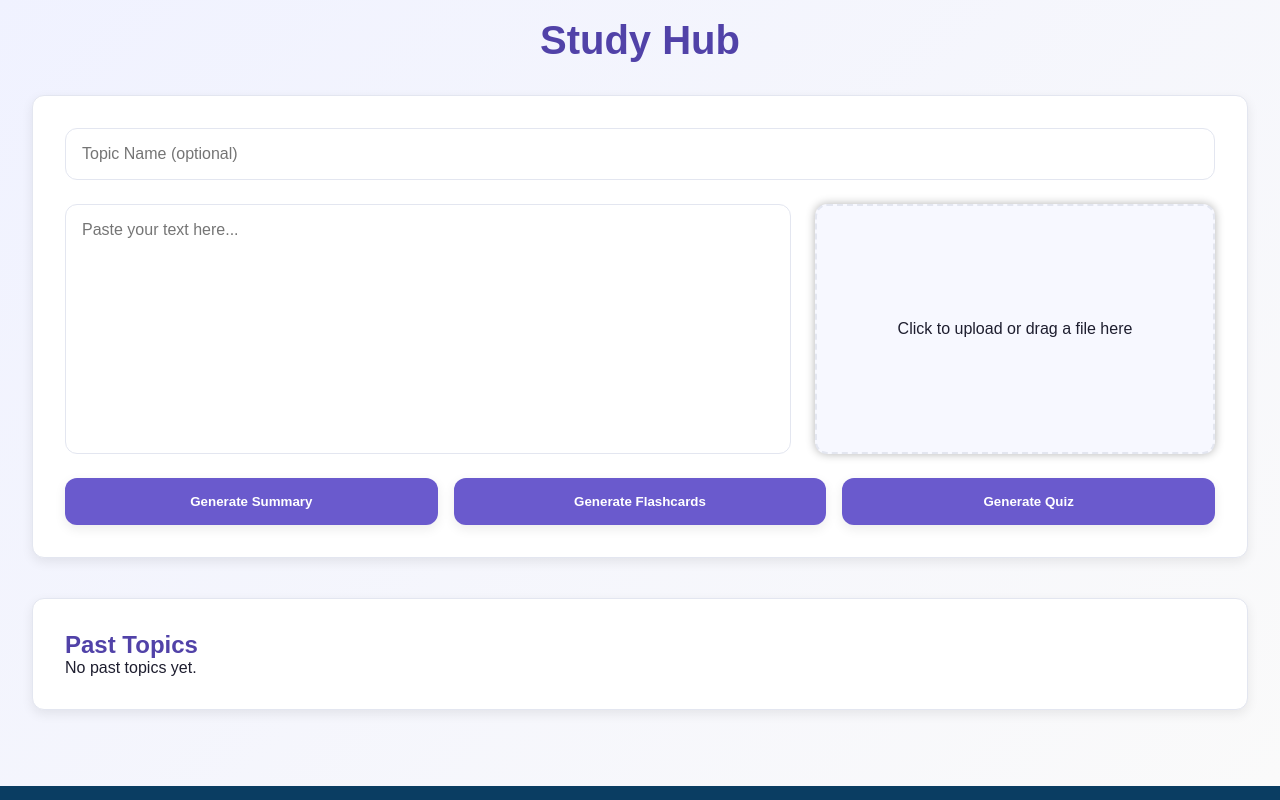
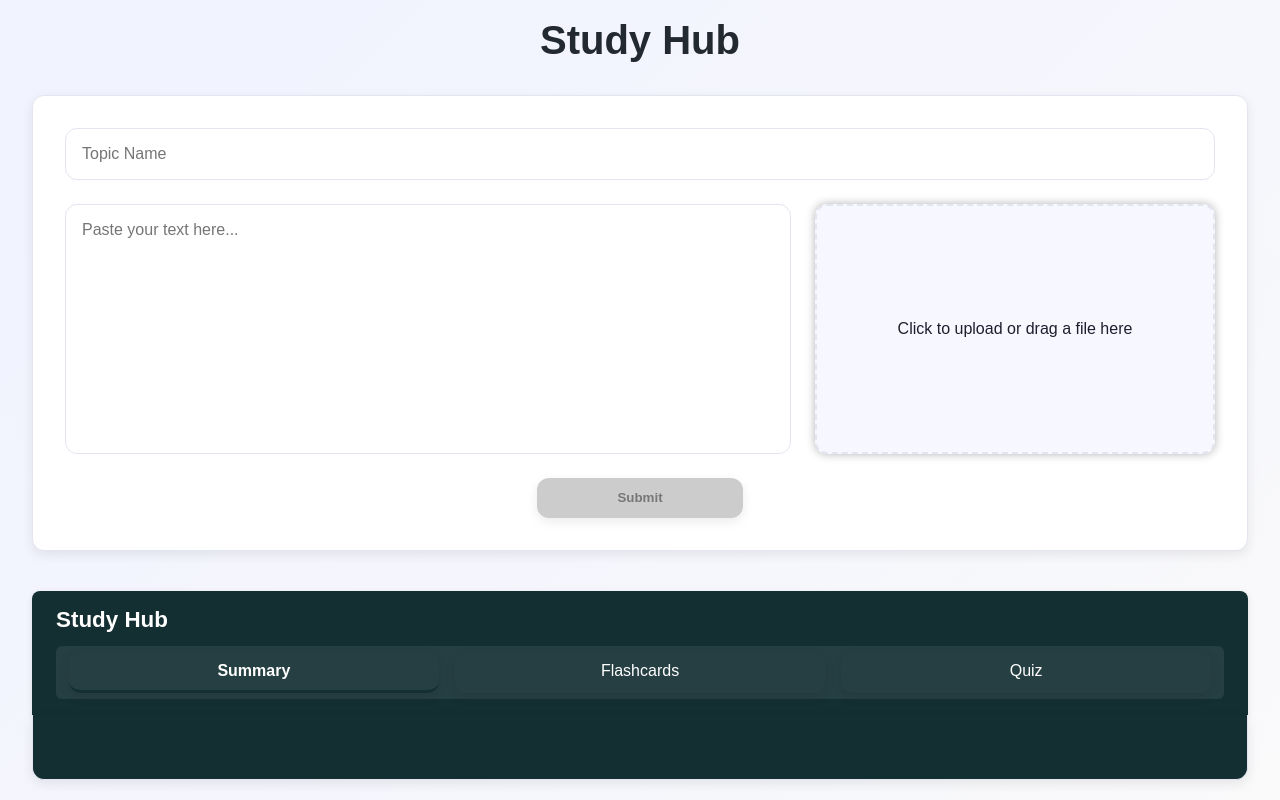
Before and after one commit to YashRajput74/sahajMarg, a React (Vite) app: page /features in a window 1280 px wide. Shown: the part 340-1140 px from the top of the page. Built offline with nearby package versions, Linux system fonts and the light colour scheme.

Commit message:
some UI changes

```diff
--- a/src/components/StudyHub.css
+++ b/src/components/StudyHub.css
@@ -1,8 +1,8 @@
 :root {
     --bg-color: #f8f9fc;
     --text-color: #1e1e2f;
-    --primary: #6a5acd;
-    --primary-dark: #5142a8;
+    --primary: #142F32;
+    --primary-dark: #232930;
     --secondary: #ff8a5c;
     --card-bg: #ffffff;
     --border-color: #e3e6f0;
@@ -125,10 +125,18 @@
 }
 
 /* ===== BUTTONS ===== */
+
 .button-group {
     display: flex;
-    flex-wrap: wrap;
-    gap: 1rem;
+    justify-content: center;
+}
+
+.button-group button {
+    flex: 0;
+    width: auto;
+    padding: 0.8rem 5rem;
+    align-self: center;
+
 }
 
 button {
@@ -304,6 +312,125 @@ button:disabled {
     line-height: 1.5;
 }
 
+/* ===== TABS ===== */
+.tab-nav {
+    display: flex;
+    justify-content: center;
+    margin-bottom: 2rem;
+}
+
+.tab-nav button {
+    background: none;
+    border: 1px solid var(--border-color);
+    color: var(--primary-dark);
+    padding: 1rem 2rem;
+    font-size: 1.2rem;
+    cursor: pointer;
+    border-radius: var(--radius);
+    transition: var(--transition);
+    font-weight: bold;
+}
+
+.tab-nav button:hover {
+    background-color: var(--primary);
+    color: white;
+}
+
+.tab-nav button.tab-active {
+    background-color: var(--primary);
+    color: white;
+}
+
+.tab-nav button:focus {
+    outline: none;
+}
+
+/* ===== TABS ===== */
+.tab-nav {
+    display: flex;
+    justify-content: center;
+    align-items: center;
+    border-bottom: 2px solid var(--border-color);
+    margin-bottom: 2rem;
+    gap: 1rem;
+    flex-wrap: wrap;
+}
+
+.tab-nav button {
+    background: transparent;
+    border: none;
+    border-bottom: 3px solid transparent;
+    color: var(--primary-dark);
+    font-size: 1.1rem;
+    font-weight: 600;
+    padding: 0.8rem 2rem;
+    cursor: pointer;
+    transition: var(--transition);
+    border-radius: 0;
+}
+
+.tab-nav button:hover {
+    color: var(--primary);
+    border-bottom: 3px solid var(--primary);
+    background: none;
+}
+
+.tab-nav button.tab-active {
+    color: var(--primary);
+    border-bottom: 3px solid var(--primary);
+    background: none;
+}
+
+.tab-nav button:focus {
+    outline: none;
+}
+
+.output-section {
+    animation: fadeIn 0.4s ease-in-out;
+}
+
+@keyframes fadeIn {
+    from {
+        opacity: 0;
+        transform: translateY(10px);
+    }
+
+    to {
+        opacity: 1;
+        transform: translateY(0);
+    }
+}
+
+.output-section {
+    border: 2px solid #ccc;
+    /* subtle border */
+    border-radius: 10px;
+    /* smooth rounded corners */
+    padding: 1.5rem;
+    /* space inside the box */
+    margin-top: 1.5rem;
+    /* spacing between sections */
+    background-color: #fff;
+    /* or #1e1e1e if in dark mode */
+    box-shadow: 0 3px 8px rgba(0, 0, 0, 0.1);
+    /* light shadow for depth */
+    transition: box-shadow 0.3s ease, border-color 0.3s ease;
+}
+
+.output-section:hover {
+    border-color: #888;
+    box-shadow: 0 4px 12px rgba(0, 0, 0, 0.15);
+}
+
+.output-section h2 {
+    margin-bottom: 1rem;
+    font-size: 1.3rem;
+    font-weight: 600;
+    border-bottom: 2px solid #ddd;
+    padding-bottom: 0.5rem;
+}
+
+
 /* ===== RESPONSIVE ===== */
 @media (max-width: 768px) {
     .upload-area {
@@ -319,3 +446,68 @@ button:disabled {
         flex-direction: column;
     }
 }
+
+/* ===== MATERIAL LEFT-ALIGNED TAB BAR ===== */
+.tab-header {
+    background-color: var(--primary);
+    display: flex;
+    flex-direction: column;
+    align-items: flex-start; /* left align */
+    color: #fff;
+    border-radius: 8px 8px 0 0;
+    padding: 1rem 1.5rem;
+    box-shadow: 0 2px 6px rgba(0, 0, 0, 0.1);
+    margin-bottom: 0; /* attach to content below */
+}
+
+.tab-title {
+    font-size: 1.4rem;
+    font-weight: 600;
+    margin-bottom: 0.8rem;
+    color: #fff;
+}
+
+/* container for tab buttons */
+.tab-items {
+    display: flex;
+    justify-content: flex-start;
+    flex-wrap: wrap;
+    gap: 1rem;
+    width: 100%;
+    background-color: rgba(255, 255, 255, 0.08);
+    border-radius: 6px;
+    padding: 0.4rem 0.8rem;
+}
+
+/* each tab button */
+.tab-item {
+    background: transparent;
+    border: none;
+    color: #fff;
+    font-weight: 500;
+    font-size: 1rem;
+    padding: 0.6rem 1.2rem;
+    cursor: pointer;
+    transition: all 0.3s ease;
+    border-bottom: 3px solid transparent;
+}
+
+.tab-item:hover {
+    border-bottom: 3px solid rgba(255, 255, 255, 0.7);
+}
+
+.tab-item.active {
+    border-bottom: 3px solid var(--primary);
+    font-weight: 600;
+}
+
+/* attach content visually to header */
+.tab-content-wrapper {
+    background: var(--primary);
+    border: 1px solid var(--border-color);
+    border-top: none; /* connects with tab header */
+    border-radius: 0 0 var(--radius) var(--radius);
+    padding: 2rem;
+    box-shadow: var(--shadow);
+    margin-bottom: 2rem;
+}
--- a/src/components/StudyHub.jsx
+++ b/src/components/StudyHub.jsx
@@ -11,11 +11,7 @@ const StudyHub = () => {
     const [loading, setLoading] = useState(false);
     const [history, setHistory] = useState([]);
 
-    const [currentFlashcard, setCurrentFlashcard] = useState(0);
-    const [flashcardFlipped, setFlashcardFlipped] = useState(false);
-
-    const [currentQuiz, setCurrentQuiz] = useState(0);
-    const [quizAnswers, setQuizAnswers] = useState({}); // {questionIndex: chosenOptionIndex}
+    const [currentTab, setCurrentTab] = useState("summary");  // Track active tab
 
     useEffect(() => {
         const saved = JSON.parse(localStorage.getItem("studyTopics")) || [];
@@ -33,40 +29,62 @@ const StudyHub = () => {
     };
 
     const generateFeature = async (feature) => {
-        if (!file && !text.trim()) {
-            alert("Please upload a PDF or enter text first!");
+        const hasContent = text.trim() || file;
+        const hasTopic = topic.trim();
+
+        if (!hasContent && !hasTopic) {
+            alert("Please enter a topic name or upload content!");
             return;
         }
+
         setLoading(true);
 
+        let url = "";
+        let options = {};
+
+        try {
+            const topicName =
+                hasTopic ||
+                `topic-${(JSON.parse(localStorage.getItem("studyTopics")) || []).length + 1}`;
+
+            // If text or file exists → use content-based endpoints
+            if (hasContent) {
                 const formData = new FormData();
                 if (file) formData.append("file", file);
                 else formData.append("text", text);
 
-        const topicName =
-            topic.trim() || `topic-${(JSON.parse(localStorage.getItem("studyTopics")) || []).length + 1}`;
+                if (feature === "summary") url = "http://localhost:5000/summarize";
+                else if (feature === "flashcards") url = "http://localhost:5000/generate-flashcards";
+                else if (feature === "quiz") url = "http://localhost:5000/generate-quiz";
 
-        try {
-            let res, data;
-            if (feature === "summary") {
-                res = await fetch("http://localhost:5000/summarize", { method: "POST", body: formData });
-                data = await res.json();
-                setSummary(data.summary);
-            } else if (feature === "flashcards") {
-                res = await fetch("http://localhost:5000/generate-flashcards", { method: "POST", body: formData });
-                data = await res.json();
-                console.log(data.flashcards);
-                setFlashcards(data.flashcards);
-                setCurrentFlashcard(0);
-                setFlashcardFlipped(false);
-            } else if (feature === "quiz") {
-                res = await fetch("http://localhost:5000/generate-quiz", { method: "POST", body: formData });
-                data = await res.json();
-                setQuizzes(data.quizzes);
-                setCurrentQuiz(0);
-                setQuizAnswers({});
+                options = { method: "POST", body: formData };
+            }
+            // Otherwise → topic-only endpoints
+            else {
+                const body = JSON.stringify({ topic: topicName });
+
+                if (feature === "summary") url = "http://localhost:5000/summarize-topic";
+                else if (feature === "flashcards") url = "http://localhost:5000/generate-flashcards-topic";
+                else if (feature === "quiz") url = "http://localhost:5000/generate-quiz-topic";
+
+                options = {
+                    method: "POST",
+                    headers: { "Content-Type": "application/json" },
+                    body,
+                };
             }
 
+            const res = await fetch(url, options);
+            const data = await res.json();
+
+            if (!res.ok) throw new Error(data.error || "Failed to generate.");
+
+            // Save data to state
+            if (feature === "summary") setSummary(data.summary);
+            else if (feature === "flashcards") setFlashcards(data.flashcards);
+            else if (feature === "quiz") setQuizzes(data.quizzes);
+
+            // Save in history
             saveTopic(topicName, {
                 summary: feature === "summary" ? data.summary : summary,
                 flashcards: feature === "flashcards" ? data.flashcards : flashcards,
@@ -80,8 +98,29 @@ const StudyHub = () => {
         }
     };
 
-    const handleQuizAnswer = (qIndex, optionIndex) => {
-        setQuizAnswers((prev) => ({ ...prev, [qIndex]: optionIndex }));
+    const handleSubmit = async () => {
+        if (!file && !text.trim()) {
+            alert("Please upload a PDF or enter text first!");
+            return;
+        }
+
+        setLoading(true);
+
+        // Order of features — put the current tab first
+        const features = ["summary", "flashcards", "quiz"];
+        const ordered = [currentTab, ...features.filter(f => f !== currentTab)];
+
+        try {
+            for (const feature of ordered) {
+                await generateFeature(feature);
+            }
+            alert("All content generated successfully!");
+        } catch (err) {
+            console.error(err);
+            alert("Error generating study materials.");
+        } finally {
+            setLoading(false);
+        }
     };
 
     return (
@@ -91,7 +130,7 @@ const StudyHub = () => {
             <div className="input-section">
                 <input
                     type="text"
-                    placeholder="Topic Name (optional)"
+                    placeholder="Topic Name"
                     value={topic}
                     onChange={(e) => setTopic(e.target.value)}
                     className="topic-input"
@@ -105,47 +144,62 @@ const StudyHub = () => {
 
                     <label className="upload-box">
                         <input type="file" accept=".pdf,.doc,.docx" onChange={handleFileChange} />
-                        <p> Click to upload or drag a file here</p>
+                        <p>Click to upload or drag a file here</p>
                         {file && <span>{file.name}</span>}
                     </label>
                 </div>
 
                 <div className="button-group">
-                    <button onClick={() => generateFeature("summary")} disabled={loading}>
-                        {loading ? "Loading..." : "Generate Summary"}
+                    <button
+                        onClick={handleSubmit}
+                        disabled={loading || (!text.trim() && !file && !topic.trim())}
+                    >
+                        {loading ? "Generating..." : "Submit"}
                     </button>
-                    <button onClick={() => generateFeature("flashcards")} disabled={loading}>
-                        {loading ? "Loading..." : "Generate Flashcards"}
+                </div>
+
+
+            </div>
+            {/* Tab Navigation */}
+            {/* ===== MATERIAL STYLE TAB BAR ===== */}
+            <div className="tab-header">
+                <h1 className="tab-title">Study Hub</h1>
+                <div className="tab-items">
+                    <button
+                        className={`tab-item ${currentTab === "summary" ? "active" : ""}`}
+                        onClick={() => setCurrentTab("summary")}
+                    >
+                        Summary
                     </button>
-                    <button onClick={() => generateFeature("quiz")} disabled={loading}>
-                        {loading ? "Loading..." : "Generate Quiz"}
+                    <button
+                        className={`tab-item ${currentTab === "flashcards" ? "active" : ""}`}
+                        onClick={() => setCurrentTab("flashcards")}
+                    >
+                        Flashcards
+                    </button>
+                    <button
+                        className={`tab-item ${currentTab === "quiz" ? "active" : ""}`}
+                        onClick={() => setCurrentTab("quiz")}
+                    >
+                        Quiz
                     </button>
                 </div>
             </div>
-
-            {/* Summary */}
-            {summary && (
+            {/* Tab Content */}
+            <div className="tab-content-wrapper">
+                {currentTab === "summary" && summary && (
                     <div className="output-section">
-                    <h2> Summary</h2>
+                        <h2>Summary</h2>
                         <div className="summary-box">{summary}</div>
                     </div>
                 )}
 
-            {/* Flashcards */}
-            {flashcards.length > 0 && (
+                {currentTab === "flashcards" && flashcards.length > 0 && (
                     <div className="output-section">
-                    <h2> Flashcards</h2>
+                        <h2>Flashcards</h2>
                         <div className="flashcard-grid">
                             {flashcards.map((card, index) => (
-                            <div
-                                key={index}
-                                className={`flashcard ${currentFlashcard === index && flashcardFlipped ? "flipped" : ""
-                                    }`}
-                                onClick={() => {
-                                    setCurrentFlashcard(index);
-                                    setFlashcardFlipped((prev) => !prev);
-                                }}
-                            >
+                                <div key={index} className="flashcard">
                                     <div className="front">{card.question}</div>
                                     <div className="back">{card.answer}</div>
                                 </div>
@@ -154,54 +208,29 @@ const StudyHub = () => {
                     </div>
                 )}
 
-            {/* Quizzes */}
-            {quizzes.length > 0 && (
+                {currentTab === "quiz" && quizzes.length > 0 && (
                     <div className="output-section">
-                    <h2> Quiz</h2>
+                        <h2>Quiz</h2>
                         <div className="quiz-grid">
                             {quizzes.map((quiz, qIndex) => (
                                 <div key={qIndex} className="quiz-card">
                                     <p className="quiz-question">{quiz.question}</p>
                                     <ul>
-                                    {quiz.options.map((opt, idx) => {
-                                        const chosen = quizAnswers[qIndex];
-                                        const correct = quiz.answer;
-
-                                        const isCorrect =
-                                            typeof correct === "number"
-                                                ? idx === correct
-                                                : opt === correct;
-
-                                        return (
-                                            <li
-                                                key={idx}
-                                                className={`quiz-option ${chosen !== undefined
-                                                    ? isCorrect
-                                                        ? "correct"
-                                                        : idx === chosen
-                                                            ? "wrong"
-                                                            : ""
-                                                    : ""
-                                                    }`}
-                                                onClick={() => {
-                                                    if (quizAnswers[qIndex] === undefined)
-                                                        handleQuizAnswer(qIndex, idx); // ✅ fix
-                                                }}
-                                            >
+                                        {quiz.options.map((opt, idx) => (
+                                            <li key={idx} className="quiz-option">
                                                 {opt}
                                             </li>
-                                        );
-                                    })}
+                                        ))}
                                     </ul>
                                 </div>
                             ))}
                         </div>
                     </div>
                 )}
-
+            </div>
             {/* Past Topics */}
             <div className="history-section">
-                <h2> Past Topics</h2>
+                <h2>Past Topics</h2>
                 {history.length === 0 ? (
                     <p>No past topics yet.</p>
                 ) : (
```
Lines whose indentation alone changed are shown as unchanged.
